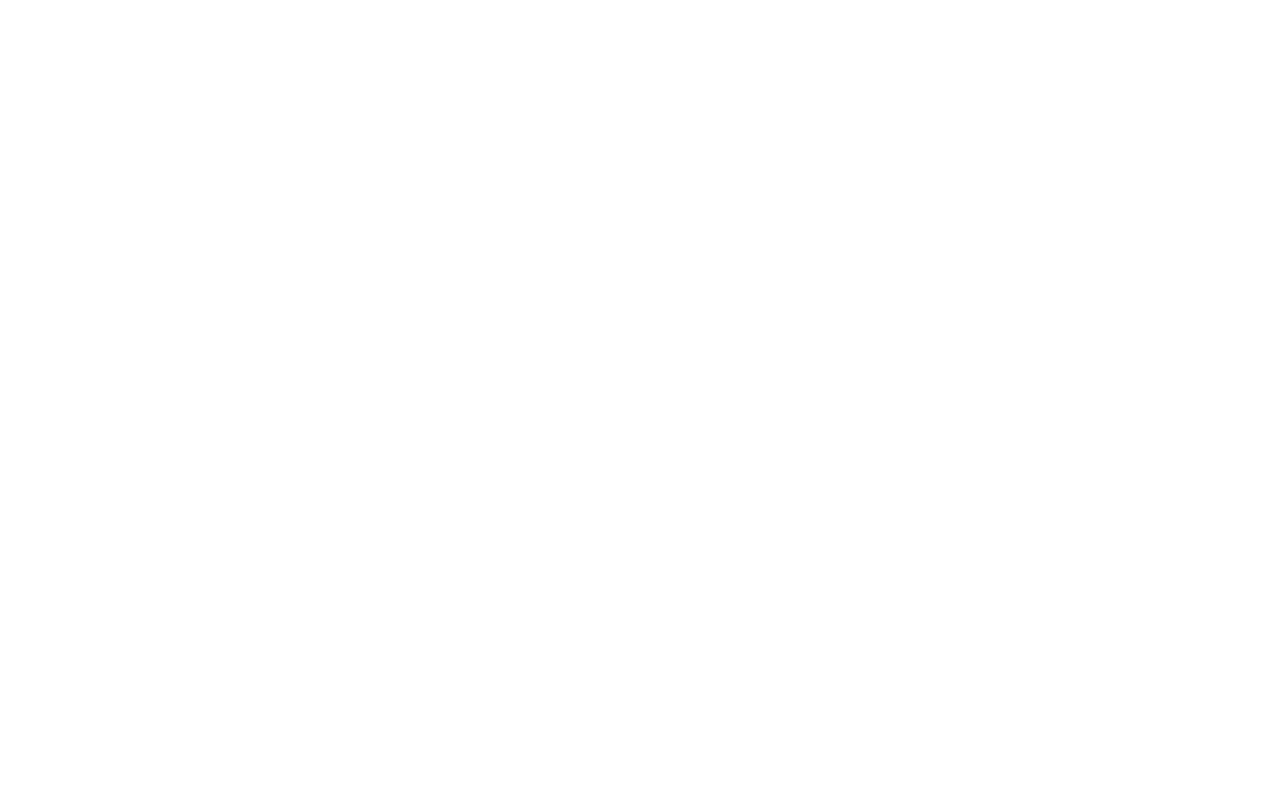
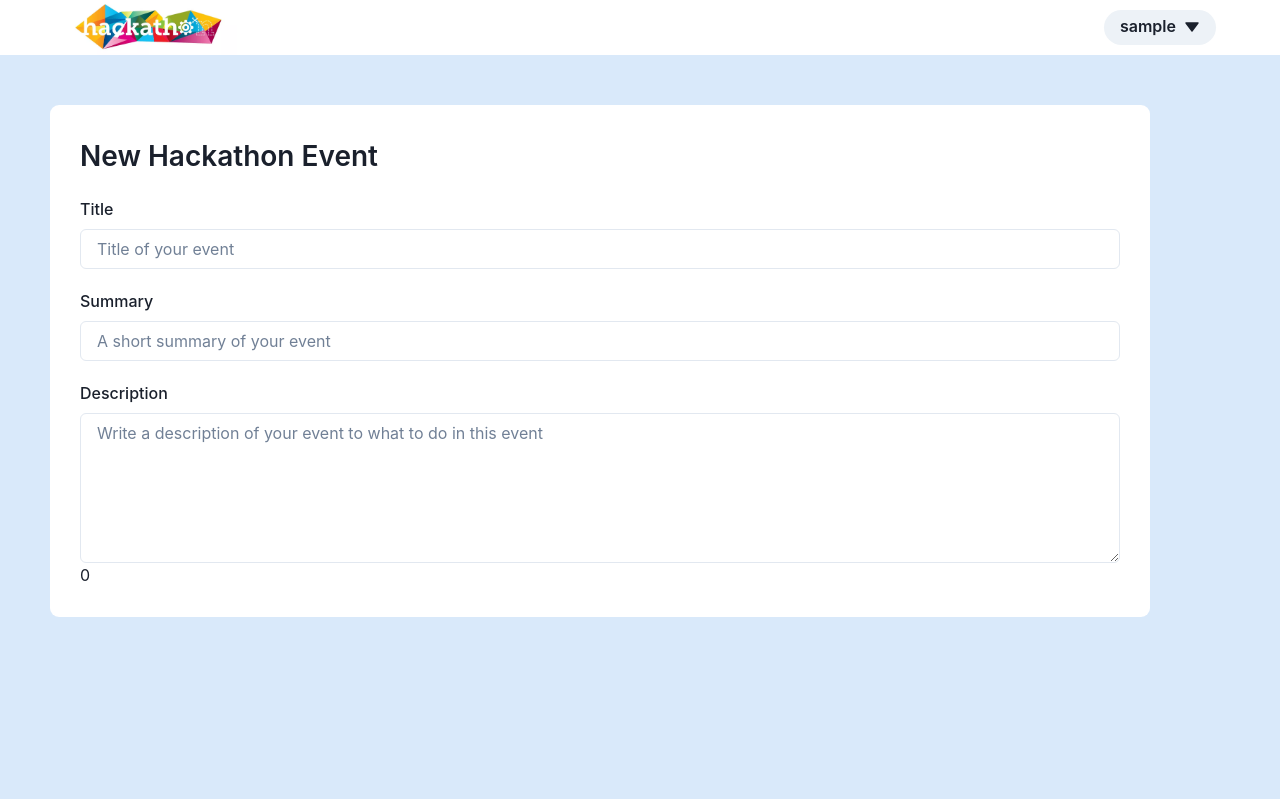
Before and after one commit to rohan80018/hackathon, a React (Create React App) app in the folder frontend/: page /events/new_event in a window 1280 px wide. Before the commit this address had no page. Built offline with nearby package versions, Linux system fonts and the light colour scheme; sample sign-in values are in the browser's storage; what javascript-time-ago would draw is missing.

Commit message:
creating event create page

```diff
--- a/frontend/src/App.js
+++ b/frontend/src/App.js
@@ -17,9 +17,12 @@
       <Router>
         <DataProvider>
           <Routes>
-            <Route exact path="/" element={<PrivateRoute> <HomePage /> </PrivateRoute>}/>
+            <Route  path="events" element={<PrivateRoute> <HomePage /> </PrivateRoute>}>
+              {/* <Route path='new_event' element={<CreatePage />}/> */}
+
+            </Route>
             <Route exact path="/login" element={<MainPage />}/>
-            <Route exact path="/create" element={<CreatePage />}/>
+            <Route exact path="/events/new_event" element={<CreatePage />}/>
           </Routes>
         </DataProvider>
       </Router>
--- a/frontend/src/components/Create.js
+++ b/frontend/src/components/Create.js
@@ -1,13 +1,78 @@
 import { useState, useContext } from "react"
 import DataContext from "../context/DataContext"
 import NavBar from "./NavBar"
+import {Flex, Text,Input, Textarea, Image, Box, FormErrorMessage, FormControl, FormLabel,} from "@chakra-ui/react"
 
-export default function CreatePage(){
+export default function CreatePage(props){
   let {admin} = useContext(DataContext)
+  let [desErr,setDesErr] = useState(false)
+  let [formValue,setFormValue] = useState({
+    "title":"",
+    "summary":"",
+    "description":""
+  })
+  function handleKeyDown(event){
+    const {name,value} = event.target
+    if(event.key==="Backspace"&&formValue.description.length===3000){
+      console.log("now")
+      setDesErr(false)
+      setFormValue((prev) => {
+        return {...prev, [name]:value.slice(0,-1)}
+      })
+    }
+  }
+
+  function handleChange(event){
+    const {name,value} = event.target
+    if(formValue.description.length<3000){
+      setDesErr(false)
+      setFormValue((prev) => {
+        return {...prev, [name]:value}
+      })
+    }else if (formValue.description.length===3000){
+      setDesErr("3000")
+    }
+  }
   return(
     <>
       <NavBar/>
-      <h1>Hello</h1>
+      <Box bg="#d9e9fa" minH="93svh" p="50px" pr="100px">
+        <Flex bg="white" borderRadius="9px" direction="column" gap="20px" p="30px" w="1100px">
+          <Text fontSize="28px" fontWeight="600">{!props.type?"New Hackathon Event":"Edit Event"}</Text>
+
+
+          <FormControl >
+          <FormLabel>Title</FormLabel>
+            <Input type='text'
+              placeholder="Title of your event"
+            />
+            <FormErrorMessage></FormErrorMessage>
+          </FormControl>
+
+          <FormControl>
+          <FormLabel>Summary</FormLabel>
+            <Input type='text'
+              placeholder="A short summary of your event"
+            />
+            <FormErrorMessage></FormErrorMessage>
+          </FormControl>
+
+          <FormControl isInvalid={desErr}>
+          <FormLabel>Description</FormLabel>
+            <Textarea h="150px"
+              value={formValue.description}
+              placeholder="Write a description of your event to what to do in this event"
+              name="description"
+              onChange={handleChange}
+              onKeyUp={handleKeyDown}
+            />
+            <Flex>
+              <FormErrorMessage>error</FormErrorMessage>
+              {formValue.description.length}
+            </Flex>
+          </FormControl>
+        </Flex>
+      </Box>
     </>
   )
 }
--- a/frontend/src/components/NavBar.js
+++ b/frontend/src/components/NavBar.js
@@ -10,7 +10,7 @@
 
   return(
     <Flex justify={"space-between"} bg="white" pl="5%" pr="5%" h="55px">
-      <Link to="/">
+      <Link to="/events">
         <Image h="55px" src={logo}/>
       </Link>
       <Center>
--- a/frontend/src/pages/Home.js
+++ b/frontend/src/pages/Home.js
@@ -1,18 +1,18 @@
-import { Flex, Box, Image, Text, Button, Link} from "@chakra-ui/react"
+import { Flex, Box, Image, Text, Button} from "@chakra-ui/react"
 import NavBar from "../components/NavBar"
 import { useContext } from "react"
 import DataContext from "../context/DataContext"
 import waves from "../images/waves.png"
 import idea from "../images/idea1.png"
-import {useNavigate} from 'react-router-dom'
+import {useNavigate,Link, Outlet} from 'react-router-dom'
 import Tablets from "../components/Tabs"
 
 export default function HomePage() {
   let {admin} = useContext(DataContext)
   let navigate = useNavigate()
-  function createFunction(){
-    navigate("/create")
-  }
+  // function createFunction(){
+  //   navigate("/events/new_event")
+  // }
   return(
     <>
       <NavBar />
@@ -29,7 +29,7 @@
               nisl tempus nec vitae.
             </Text>
 
-              <Button onClick={createFunction} size="md" w="120px" colorScheme='green'>Create Event</Button>
+              <Button  size="md" w="120px" colorScheme='green'><Link to="/events/new_event">Create Event</Link></Button>
           </Flex>
           <Box w={[300]}>
             <Image  src={idea}/>
@@ -48,6 +48,7 @@
       <Flex w="100svw" justify="center" h="390px">
         {admin?<Tablets/>:""}
       </Flex>
+
     </>
   )
 }
```
